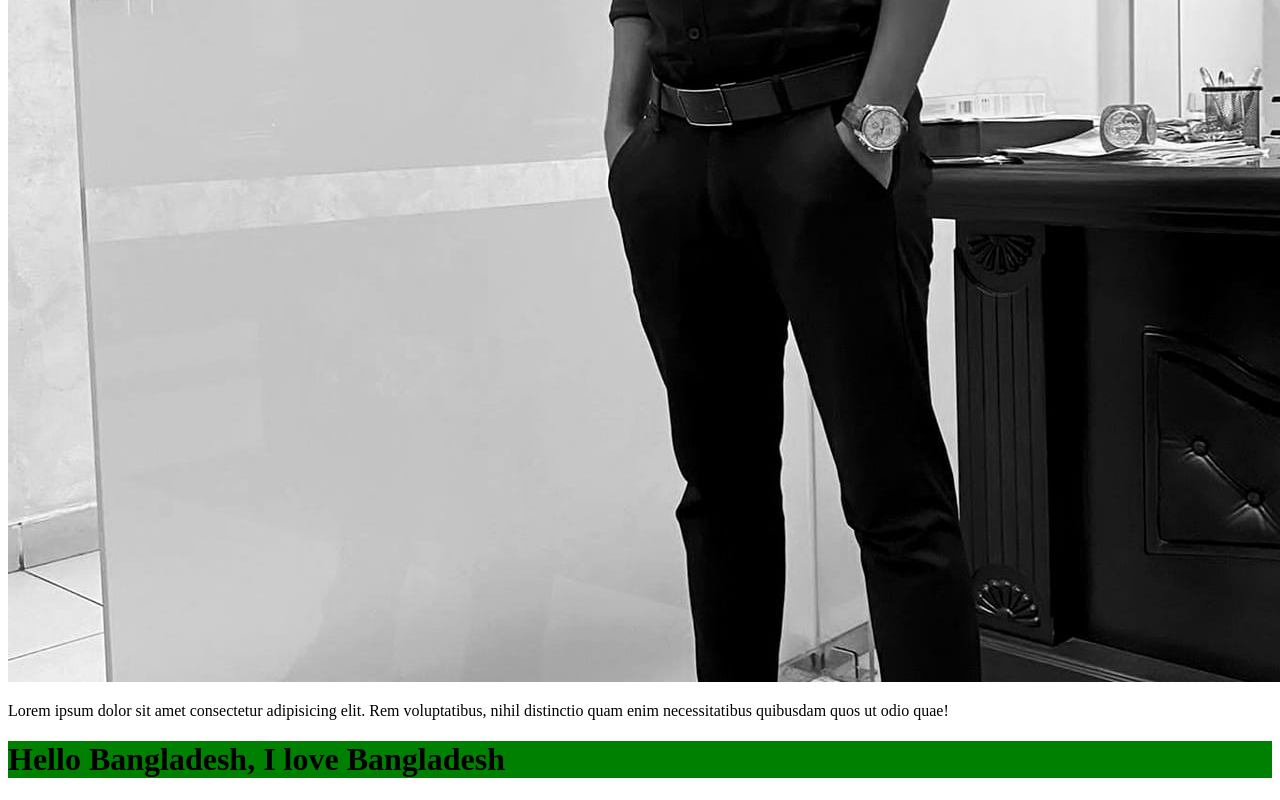
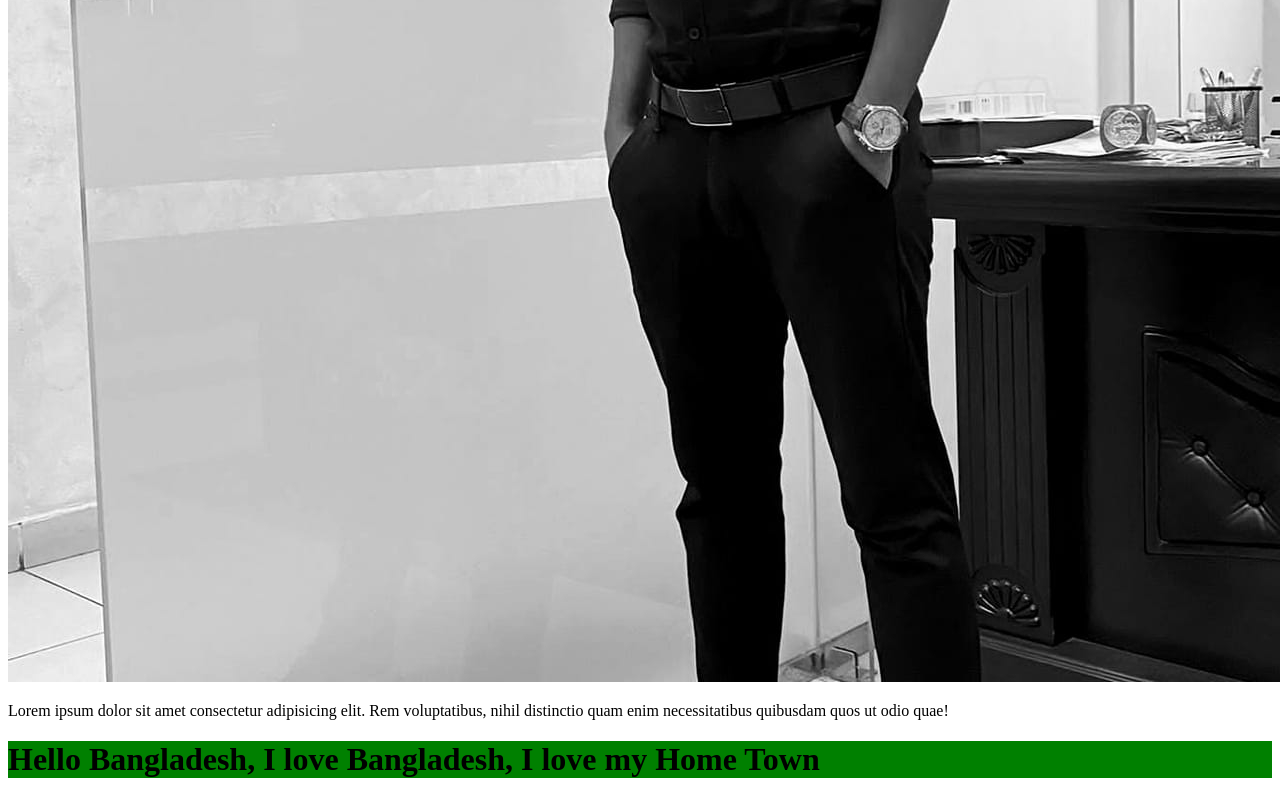
Before and after one commit to Minhaz-qa/my-first-repo, a plain HTML site: page index.html in a window 1280 px wide. Shown: the part 838-1638 px from the top of the page. Drawn offline with Linux system fonts and the light colour scheme.

Commit message:
h1 tag again edit

```diff
--- a/index.html
+++ b/index.html
@@ -13,6 +13,6 @@
     <p>
         Lorem ipsum dolor sit amet consectetur adipisicing elit. Rem voluptatibus, nihil distinctio quam enim necessitatibus quibusdam quos ut odio quae!
     </p>
-    <h1>Hello Bangladesh, I love Bangladesh </h1>
+    <h1>Hello Bangladesh, I love Bangladesh, I love my Home Town </h1>
 </body>
 </html>
```
